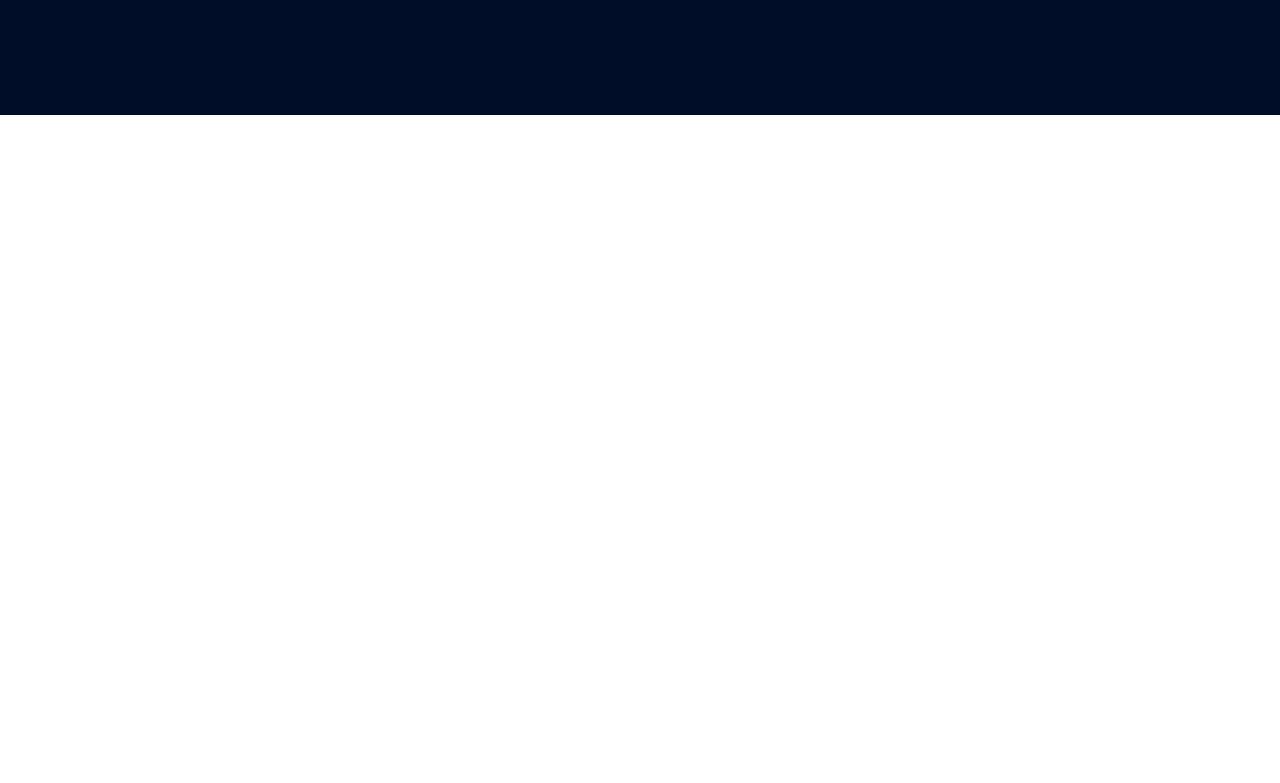
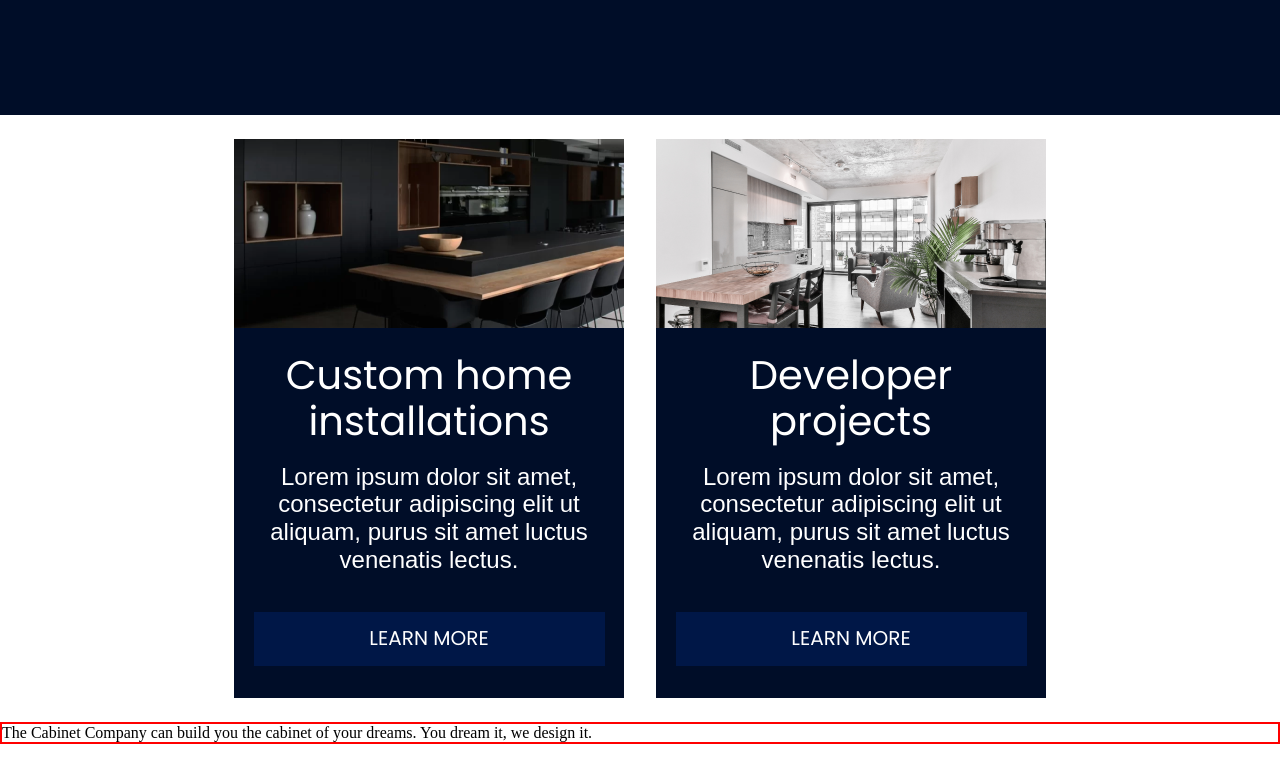
Before and after one commit to darkskysubzero/The-Cabinet-Company, a website built with Vite: page index.html in a window 1280 px wide. Shown: the part 1365-2148 px from the top of the page. Built offline with nearby package versions, Linux system fonts and the light colour scheme; a web font is replaced by a local one.

Commit message:
working on design

```diff
--- a/index.html
+++ b/index.html
@@ -5,8 +5,12 @@
   <meta charset="UTF-8" />
   <link rel="icon" type="image/svg+xml" href="/favicon.png" />
   <link rel="stylesheet" href="https://cdnjs.cloudflare.com/ajax/libs/font-awesome/6.2.1/css/all.min.css">
+
+
   <meta name="viewport" content="width=device-width, initial-scale=1.0" />
   <title>The Cabinet Company</title>
+
+  <link rel="stylesheet" href="./src/style.css">
   <script type="module" src="./src/main.js" defer></script>
 
 </head>
@@ -145,8 +149,40 @@
 
       <!-----------------WHAT WE DO-------------->
       <section class="whatwedo">
-        <div class="w-projects"></div>
-        <div class="w-text"></div>
+        <!-- Project Tiles -->
+        <div class="w-projects">
+          <!-- Project 1 -->
+          <div class="project w-project1">
+            <div class="p-image"><img src="images/project1.png" alt="project 1"></div>
+            <div class="p-title">
+              <p>Custom home installations</p>
+            </div>
+            <div class="p-desc">Lorem ipsum dolor sit amet, consectetur adipiscing elit ut aliquam, purus sit amet
+              luctus venenatis lectus.</div>
+            <div class="p-button "><button class="blue-button">Learn More</button></div>
+          </div>
+
+          <!-- Project 2 -->
+          <div class="project w-project2">
+            <div class="p-image"><img src="images/project2.png" alt="project 1"></div>
+            <div class="p-title">
+              <p>Developer projects</p>
+            </div>
+            <div class="p-desc">Lorem ipsum dolor sit amet, consectetur adipiscing elit ut aliquam, purus sit amet
+              luctus venenatis lectus.</div>
+            <div class="p-button "><button class="blue-button">Learn More</button></div>
+          </div>
+        </div>
+
+        <!-- Text -->
+        <div class="w-text">
+          <div class="w-line"></div>
+          <div class="w-text">
+            <p>The Cabinet Company can build you the cabinet of your dreams.
+              <span>You dream it, we design it.</span>
+            </p>
+          </div>
+        </div>
       </section>
 
     </div>
@@ -156,7 +192,6 @@
   </div>
 
 
-
 </body>
 
 </html>
--- a/package.json
+++ b/package.json
@@ -6,7 +6,8 @@
   "scripts": {
     "dev": "vite",
     "build": "vite build",
-    "preview": "vite preview"
+    "preview": "vite preview",
+    "style": "sass src/style.scss src/style.css --watch"
   },
   "devDependencies": {
     "normalize.css": "^8.0.1",
--- a/src/main.js
+++ b/src/main.js
@@ -2,8 +2,6 @@
 import 'normalize.css';
 import './swiper-bundle.min.css'
 import './swiper-bundle.min';
-import './style.scss';
-
 
 
 // =================SIDEBAR & MENU=====================
@@ -12,10 +10,12 @@ const sidebar_menu = document.querySelector(".sidebar");
 const sidebar_close = document.querySelector(".sidebar-close");
 
 show_menu.addEventListener("click", () => {
-    sidebar_menu.classList.toggle("active");
+    sidebar_menu.classList.add("active");
+    document.querySelector("body").style.overflow = "hidden";
 });
 sidebar_close.addEventListener("click", () => {
-    sidebar_menu.classList.toggle("active");
+    sidebar_menu.classList.remove("active");
+    document.querySelector("body").style.overflow = "auto";
 })
 
 
--- a/src/style.scss
+++ b/src/style.scss
@@ -9,6 +9,7 @@
 
 // ========COLORS=============
 $primary-blue : #000D28;
+$secondary-blue: #001747;
 $solid-white : #fff;
 $solid-gold : #CC9933;
 $dark-grey : #0E0E0E;
@@ -44,6 +45,30 @@ $transition-slow : all 0.7s ease-out;
     justify-content: center;
     align-items: center;
     transition: $transition;
+    cursor: pointer;
+
+    &:hover {
+        background: $solid-white;
+        color: $solid-gold;
+    }
+}
+
+.blue-button {
+    background: $secondary-blue;
+    color: $solid-white;
+    height: 54px;
+    width: 191px;
+    font-family: $font;
+    text-transform: uppercase;
+    font-weight: 700;
+    font-size: 14.371px;
+    text-align: center;
+    display: flex;
+    justify-content: center;
+    align-items: center;
+    transition: $transition;
+    cursor: pointer;
+    border: none;
 
     &:hover {
         background: $solid-white;
@@ -177,7 +202,7 @@ $transition-slow : all 0.7s ease-out;
     left: 0;
     height: 100%;
     width: 400px;
-    z-index: 2;
+    z-index: 20;
     color: $solid-white;
     padding: 2rem;
     flex-direction: column;
@@ -274,7 +299,6 @@ $transition-slow : all 0.7s ease-out;
     }
 
 }
-
 
 // ==========HERO=============
 .hero {
@@ -548,4 +572,88 @@ $transition-slow : all 0.7s ease-out;
 // ========WHAT WE DO=========
 .whatwedo {
     min-height: 100vh;
+    display: flex;
+    flex-direction: column;
+
+    .w-projects {
+        padding: 1.5rem;
+        display: flex;
+        min-height: 65%;
+        justify-content: center;
+        align-items: center;
+        gap: 2rem;
+
+        .project {
+            width: 390px;
+            min-height: 531px;
+            background: $primary-blue;
+            color: $solid-white;
+            display: flex;
+            flex-direction: column;
+            align-items: center;
+            gap: 1.2rem;
+            padding-bottom: 2rem;
+
+            .p-image {
+                width: 100%;
+
+                img {
+                    width: 100%;
+                    height: 100%;
+                    object-fit: cover;
+                }
+            }
+
+            .p-title {
+                font-family: $font;
+                font-size: 2.5rem;
+                font-weight: 400;
+                text-align: center;
+                word-wrap: break-word;
+                padding: 0 1rem;
+            }
+
+            .p-desc {
+                font-family: $font2;
+                text-align: center;
+                font-size: 1.5rem;
+                padding: 0 2rem;
+                margin-bottom: 1.2rem
+            }
+
+            .p-button {
+                width: 90%;
+
+                .blue-button {
+                    font-size: 1.25rem;
+                    width: 100%;
+                    font-weight: 400;
+
+                    &:hover {
+                        background: $solid-gold;
+                        color: $solid-white;
+                    }
+                }
+
+            }
+
+        }
+
+        @media screen and (max-width:768px) {
+            & {
+                flex-direction: column;
+
+                .project {
+                    width: 100%;
+                }
+            }
+
+        }
+    }
+
+    .w-text {
+        border: 1px solid red;
+    }
+
+
 }
```
Also changed, not shown: public/images/project1.png (added), public/images/project2.png (added), src/style.css (added), 1 other file.
